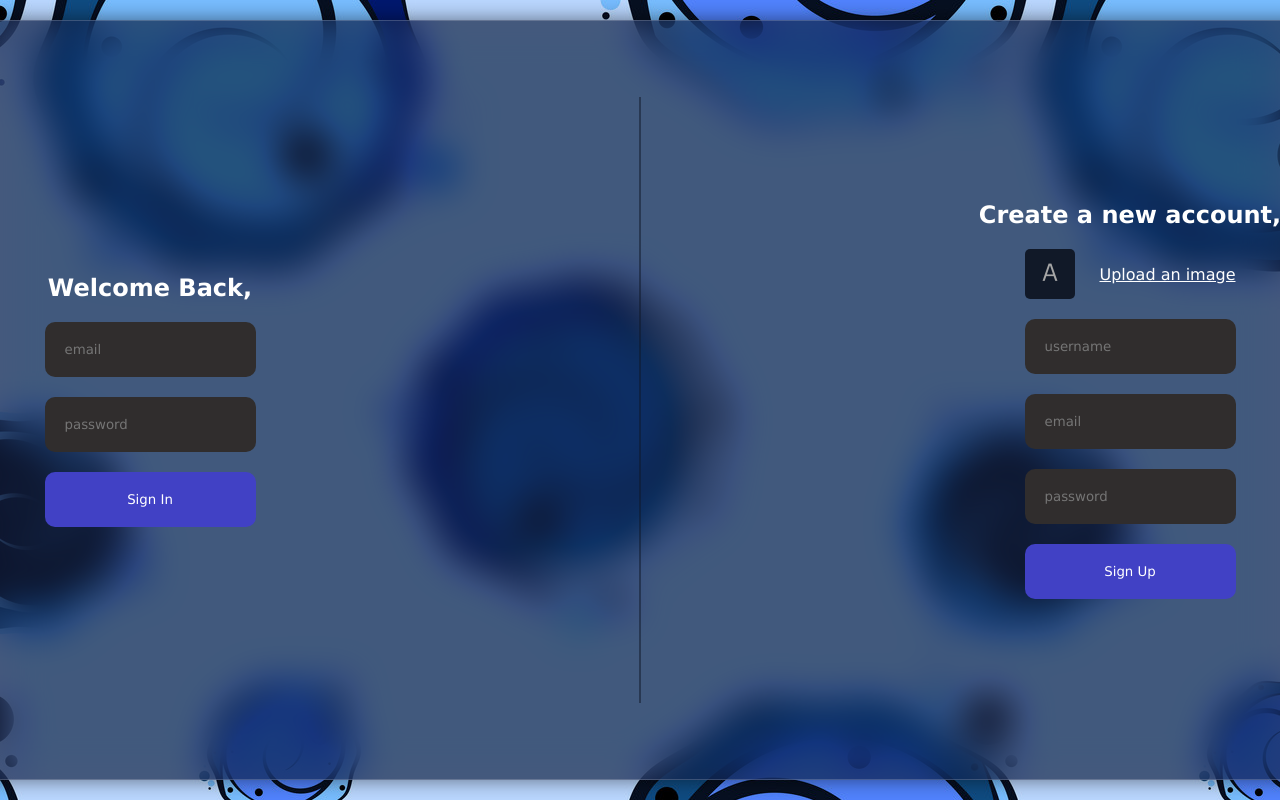
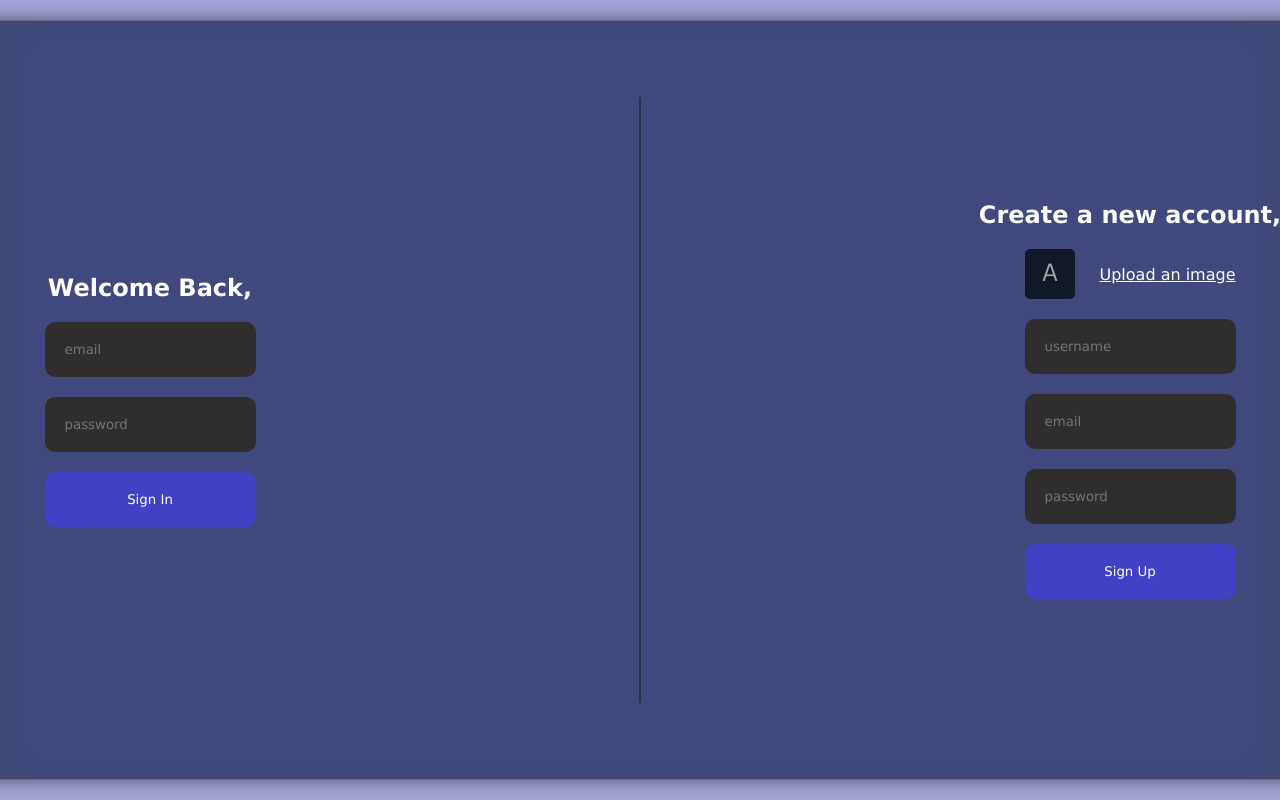
Before and after one commit to mdfarhaan1044/FarChat, a React (Vite) app: page / in a window 1280 px wide. Shown: the top 800 px of the page. Built offline with nearby package versions, Linux system fonts and the light colour scheme; no server answers.

Commit message:
bg colour

```diff
--- a/src/index.css
+++ b/src/index.css
@@ -7,7 +7,7 @@
 }
 
 body {
-  background-image: url("/bg.jpg");
+  background-color: rgba(53, 53, 170, 0.438);
   display: flex;
   align-items: center;
   justify-content: center;
```
